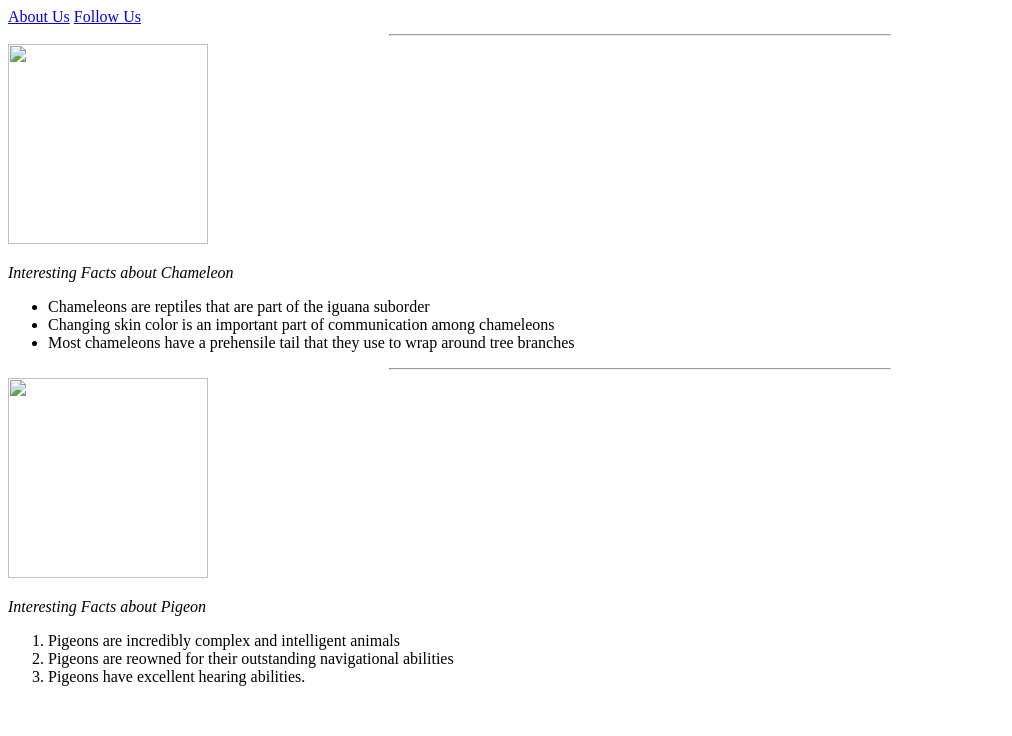
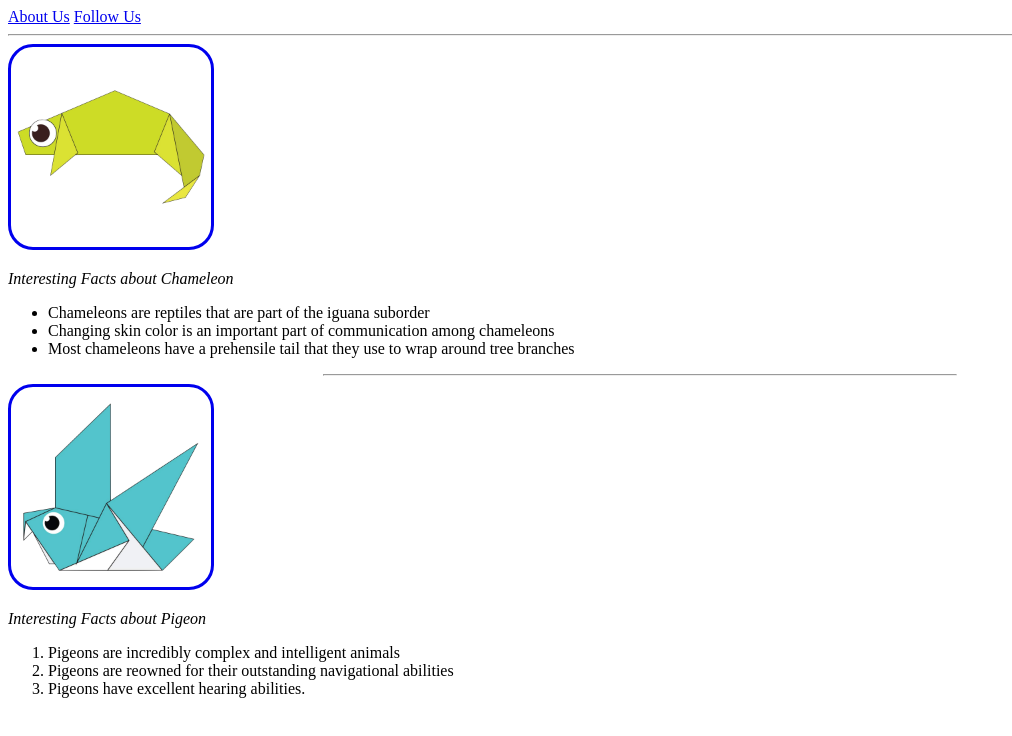
Before and after one commit to SakshamVerma49/Project49, a plain HTML site: page index.html in a window 1280 px wide. Shown: the whole page, without its empty margins (0-1012 px from the left). Drawn offline with Linux system fonts and the light colour scheme.

Commit message:
Update index.html
Added style and target.

```diff
--- a/index.html
+++ b/index.html
@@ -11,18 +11,20 @@
     <a href="about.html"> About Us</a>
     <a href="followus.html"> Follow Us</a>
 
-    <hr width = 500px >
-    <a href="http://origami.me/chameleon/">
-    <img src = "chameleon.png" width = "200px" height = "200px"></a>
+    <hr>
+    <a href="http://origami.me/chameleon/" target = "_blank" >
+    <img src = "images/chameleon.png" width = "200px" height = "200px" target = "_blank" style="border-radius: 25px; border: solid;">
+</a>
     <p><i>Interesting Facts about Chameleon</i></p>
     <ul>
         <li>Chameleons are reptiles that are part of the iguana suborder</li>
         <li>Changing skin color is an important part of communication among chameleons</li>
         <li>Most chameleons have a prehensile tail that they use to wrap around tree branches</li>
     </ul>
-    <hr width = "500px">
-    <a href = "http://origami.me/pigeon/"></a>
-    <img src = "pigeon.png" width = "200px" height = "200px"></a>
+    <hr  width="50%">
+    <a href = "http://origami.me/pigeon/" target = "_blank">
+    <img src = "images/pigeon.png" width = "200px" height = "200px" style="border-radius: 25px; border: solid;">
+</a>
     <p><i>Interesting Facts about Pigeon</i></p>
     <ol>
         <li>Pigeons are incredibly complex and intelligent animals</li>
```
